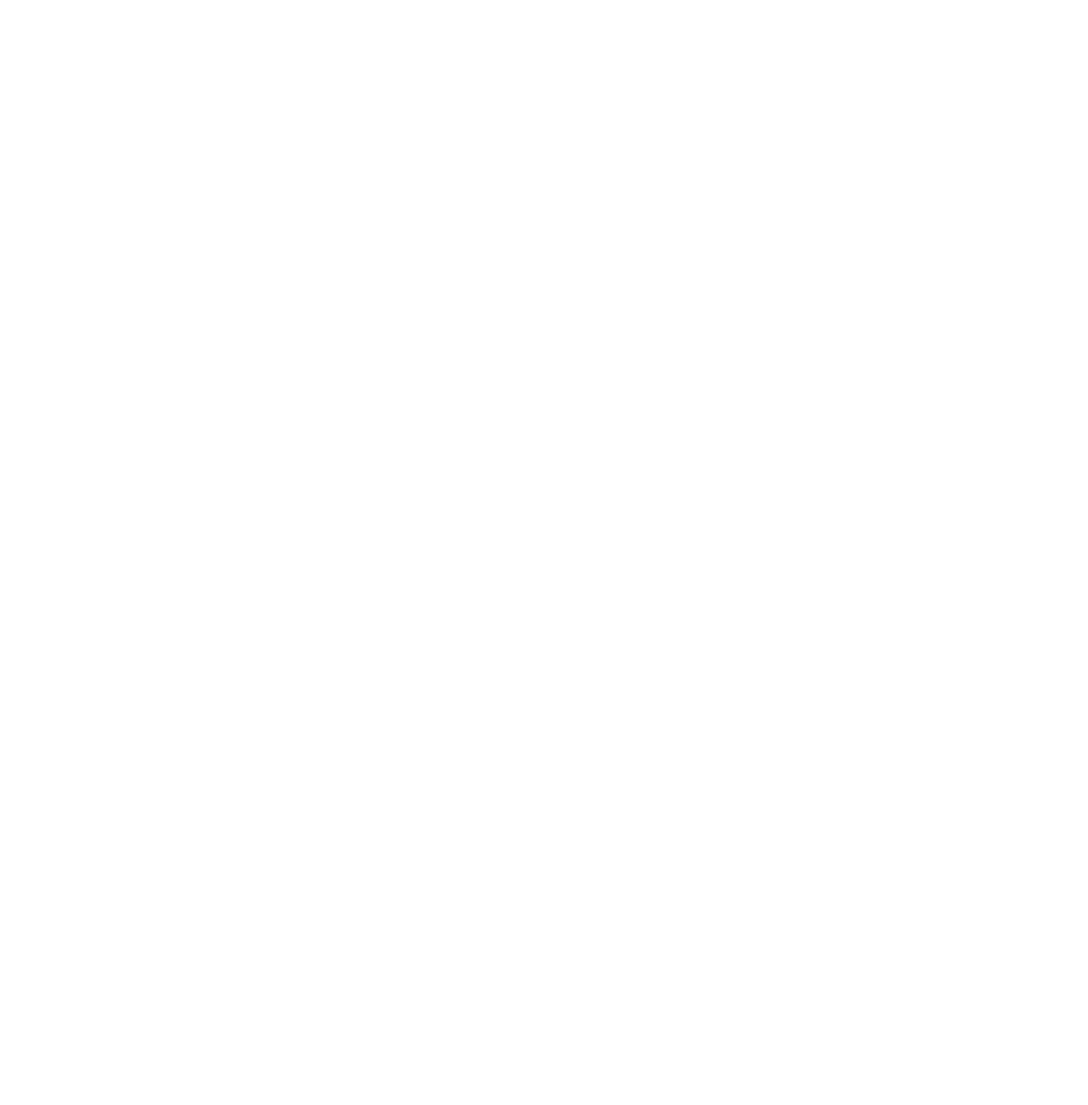
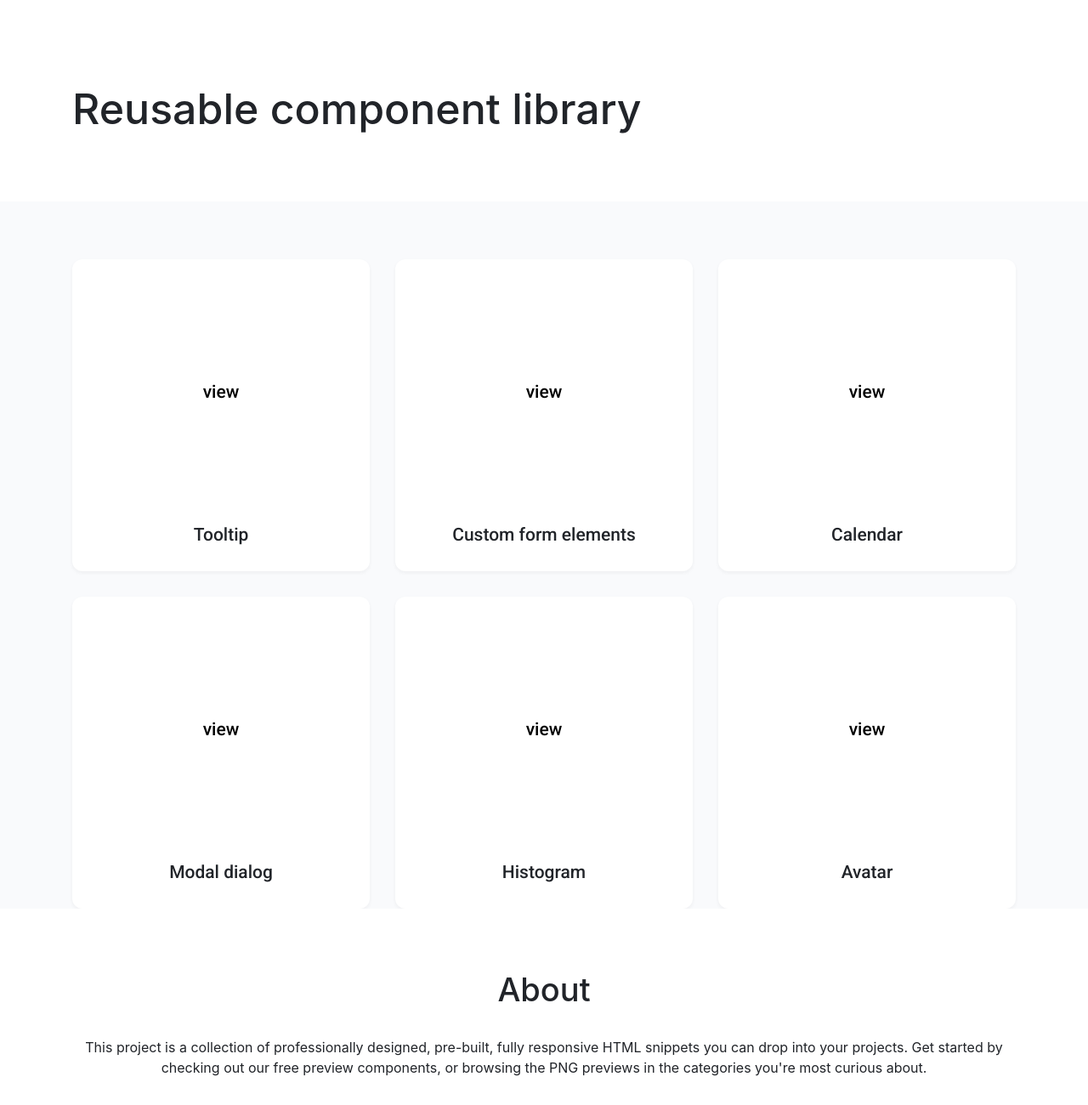
Before and after one commit to js-tasks-ru/htmlcss-20211125_gennadiy8, a website: page index.html in a window 1280 px wide. Shown: the top 1300 px of the page at 85% size. Before the commit the page ends 800 px from the top, so only its background shows below. Drawn offline with Linux system fonts and the light colour scheme.

Commit message:
feat(03page): added main page with cards

```diff
--- a/assets/css/main.css
+++ b/assets/css/main.css
@@ -18,8 +18,15 @@
 
     --primary: var(--blue);
     --secondary: var(--purple);
+
+    --page-box: 1110px;
 }
 
 * {
     font-family: 'Roboto', sans-serif;
 }
+
+/*INFO: интересный подход, надо запомнить, без него блоки(main, header, footer) не растягиваются на высоту страницы.*/
+html, body {
+    height: 100%;
+}
--- /dev/null
+++ b/components/card/card.css
@@ -0,0 +1,41 @@
+@import url("../../assets/css/main.css");
+
+/*TODO: не очень удобно писать партянки свойств относящихся к шрифту.
+Было бы удобно выделить эти блоки и дать им название, а тут включать их по названию.
+Но видимо это в теме препроцессоров будет. Можно ли на чистом css так?*/
+.card {
+    display: flex;
+    flex-direction: column;
+
+    font-family: Roboto;
+    font-style: normal;
+    font-weight: 500;
+    font-size: 21px;
+    line-height: 25px;
+
+    background: var(--white);
+    box-shadow: 0px 2px 4px rgba(33, 36, 41, 0.05);
+    border-radius: var(--card-corner);
+    width: var(--card-width);
+    height: var(--card-height);
+
+    --card-width: 350px;
+    --card-height: 367px;
+    --card-corner: 12px;
+}
+
+.card__body-frame {
+    display: flex;
+    flex-direction: column;
+    flex-grow: 1;
+}
+
+.card__body-element {
+    margin: auto;
+}
+
+.card__footer {
+    text-align: center;
+    color: var(--black);
+    padding: 0 0 30px 0;
+}
--- /dev/null
+++ b/components/footer/footer.css
@@ -0,0 +1,33 @@
+.footer {
+    font-family: Inter;
+    font-style: normal;
+    font-weight: normal;
+    font-size: 16px;
+    line-height: 24px;
+
+    background: #fff;
+    padding: 71px 0 136px;
+
+    --footer-title: var(--black);
+    --footer-description: var(--black);
+}
+
+.footer__box {
+    max-width: var(--page-box);
+    margin: 0 auto;
+}
+
+.footer__title {
+    font-weight: 500;
+    font-size: 38px;
+    line-height: 48px;
+
+    color: var(--footer-title);
+    text-align: center;
+    padding-bottom: 32px;
+}
+
+.footer__description {
+    text-align: center;
+    color: var(--footer-description);
+}
--- /dev/null
+++ b/components/header/header.css
@@ -0,0 +1,23 @@
+@import url("../../assets/css/main.css");
+
+.header {
+    font-family: Inter;
+    font-style: normal;
+    font-weight: 500;
+    font-size: 50px;
+    line-height: 64px;
+
+    background: var(--white);
+    padding: 96px 0 77px;
+
+    --header-title: var(--black);
+}
+
+.header__title {
+    color: var(--header-title);
+}
+
+.header__box {
+    max-width: var(--page-box);
+    margin: 0 auto;
+}
--- /dev/null
+++ b/components/page/page.css
@@ -0,0 +1,5 @@
+.page {
+    display: flex;
+    flex-direction: column;
+    height: 100%;
+}
--- /dev/null
+++ b/components/preview/preview.css
@@ -0,0 +1,20 @@
+.preview {
+    flex-grow: 1;
+    background: var(--preview-fon);
+    padding-top: var(--preview-top-indent);
+
+    /* TODO: вынести в след задаче в main.css, чтобы сейчас конфликтов не было */
+    --preview-fon: #F9FAFC;
+    --preview-top-indent: 68px;
+    --preview-gap-between-cards: 30px;
+}
+
+.preview__box {
+    display: flex;
+    flex-direction: row;
+    flex-wrap: wrap;
+    gap: var(--preview-gap-between-cards);
+
+    max-width: var(--page-box);
+    margin: 0 auto;
+}
--- a/index.html
+++ b/index.html
@@ -1,10 +1,92 @@
 <!DOCTYPE html>
-<!-- Главная страница -->
 <html lang="ru">
-    <head>
-        <link rel="stylesheet" href="./assets/css/main.css">
-    </head>
-    <body>
 
-    </body>
+<head>
+    <link rel="stylesheet" href="./assets/css/main.css">
+    <link rel="stylesheet" href="./components/footer/footer.css">
+    <link rel="stylesheet" href="./components/header/header.css">
+    <link rel="stylesheet" href="./components/preview/preview.css">
+    <link rel="stylesheet" href="./components/card/card.css">
+    <link rel="stylesheet" href="./components/page/page.css">
+</head>
+
+<body>
+    <div class="page">
+        <header class="header">
+            <div class="header__box">
+                <h1 class="header__title"> Reusable component library </h1>
+            </div>
+        </header>
+
+        <main class="preview">
+            <div class="preview__box">
+                <article class="card">
+                    <main class="card__body-frame">
+                        <div class="card__body-element">
+                            view
+                        </div>
+                    </main>
+                    <footer class="card__footer">Tooltip</footer>
+                </article>
+
+                <article class="card">
+                    <main class="card__body-frame">
+                        <div class="card__body-element">
+                            view
+                        </div>
+                    </main>
+                    <footer class="card__footer">Custom form elements</footer>
+                </article>
+
+                <article class="card">
+                    <main class="card__body-frame">
+                        <div class="card__body-element">
+                            view
+                        </div>
+                    </main>
+                    <footer class="card__footer">Calendar</footer>
+                </article>
+
+                <article class="card">
+                    <main class="card__body-frame">
+                        <div class="card__body-element">
+                            view
+                        </div>
+                    </main>
+                    <footer class="card__footer">Modal dialog</footer>
+                </article>
+
+                <article class="card">
+                    <main class="card__body-frame">
+                        <div class="card__body-element">
+                            view
+                        </div>
+                    </main>
+                    <footer class="card__footer">Histogram</footer>
+                </article>
+
+                <article class="card">
+                    <main class="card__body-frame">
+                        <div class="card__body-element">
+                            view
+                        </div>
+                    </main>
+                    <footer class="card__footer">Avatar</footer>
+                </article>
+            </div>
+        </main>
+
+        <footer class="footer">
+            <div class="footer__box">
+                <p class="footer__title"> About </p>
+                <p class="footer__description">
+                    This project is a collection of professionally designed, pre-built, fully responsive HTML snippets
+                    you can drop into your projects. Get started by checking out our free preview components,
+                    or browsing the PNG previews in the categories you're most curious about.
+                </p>
+            </div>
+        </footer>
+    </div>
+</body>
+
 </html>
```
